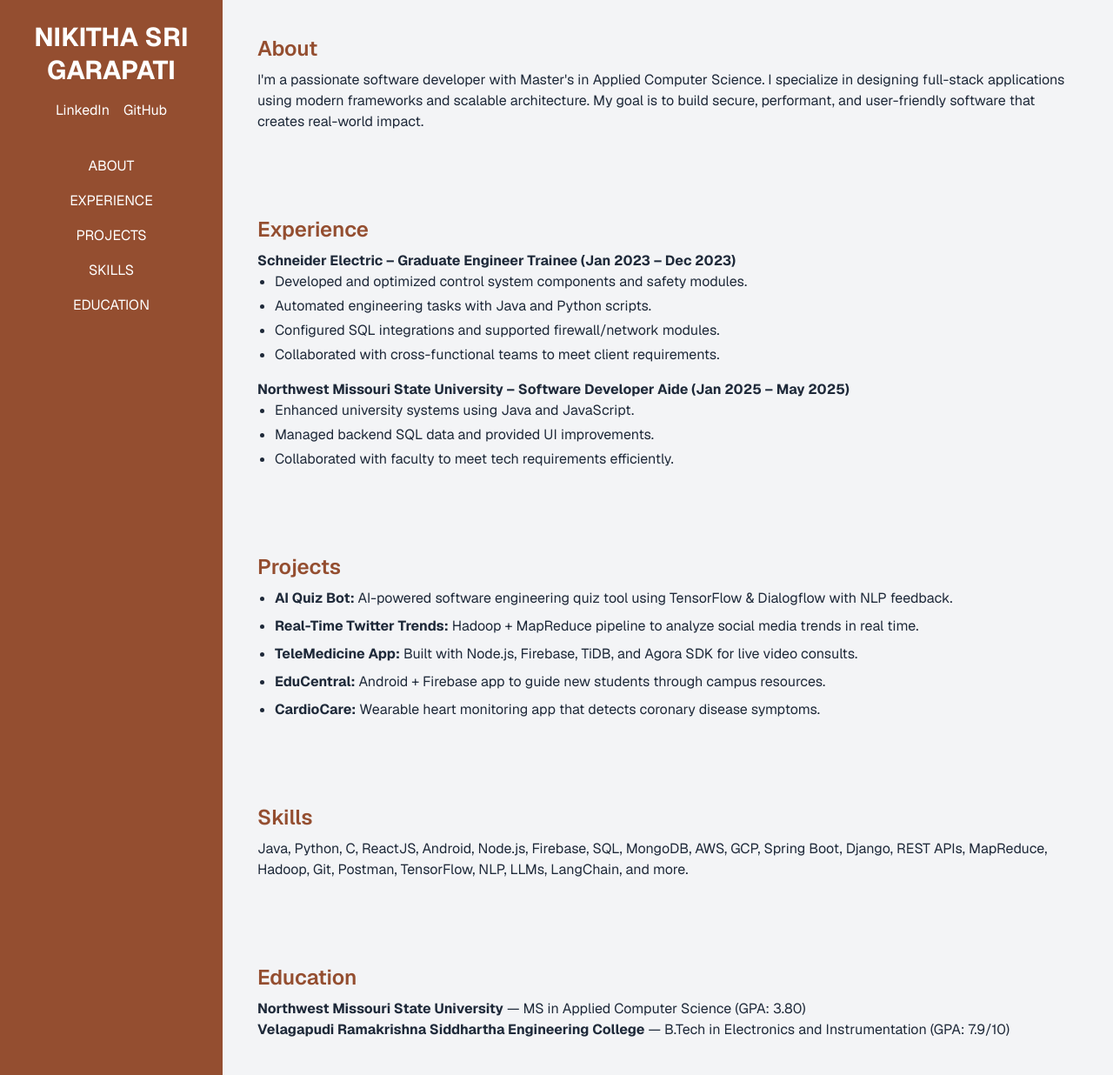
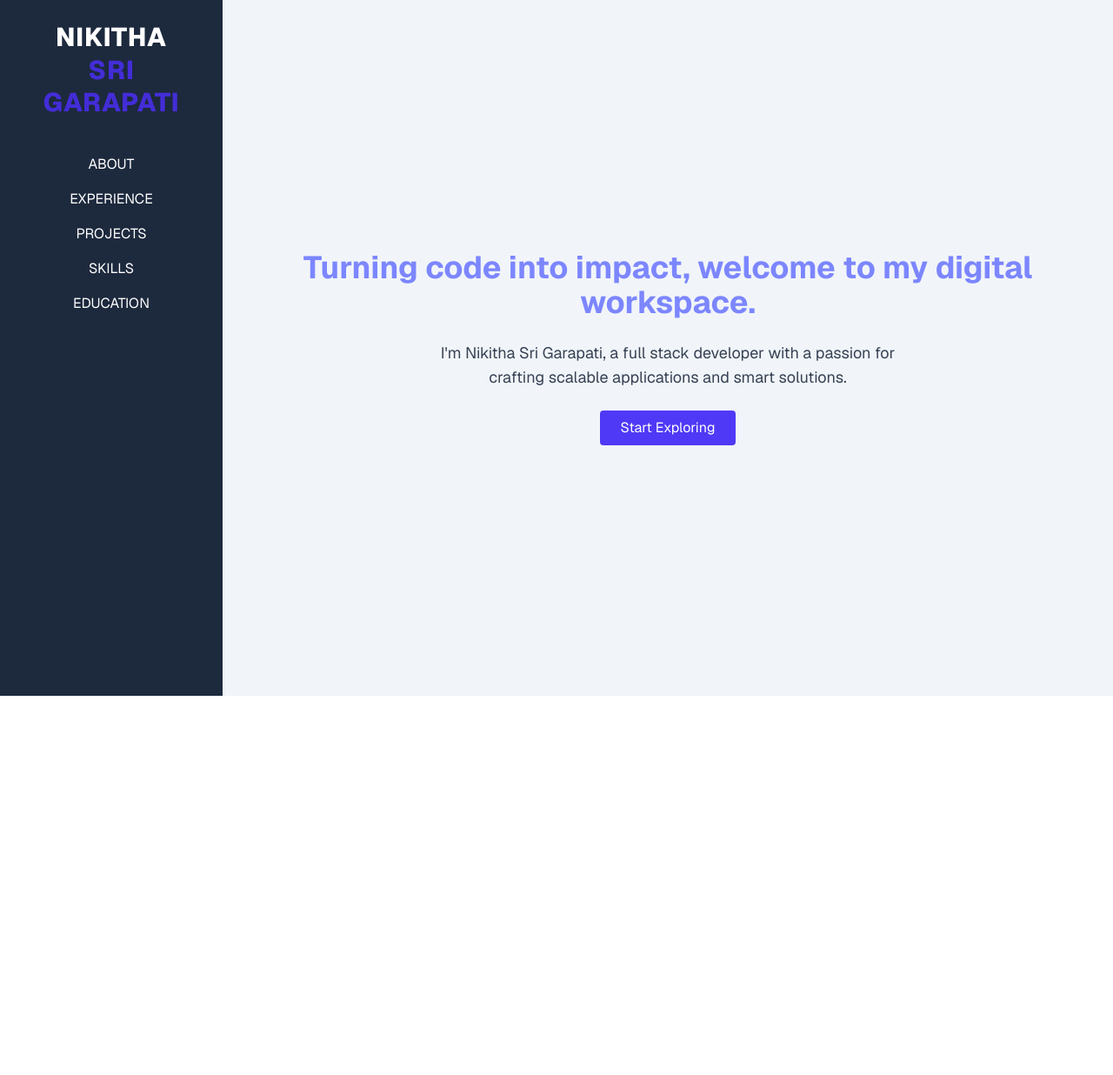
Before and after one commit to nikithasri-168/my-portfolio, a Next.js app: page / in a window 1280 px wide. Shown: the whole page at 87% size. After the commit the page ends 800 px from the top, so only its background shows below. Built offline with nearby package versions, Linux system fonts and the light colour scheme.

Commit message:
added welcome note

```diff
--- a/app/page.tsx
+++ b/app/page.tsx
@@ -12,25 +12,13 @@ const sections = [
 
 export default function Home() {
   return (
-    <main className="flex min-h-screen text-gray-800 font-sans bg-gray-100">
+    <main className="flex h-screen text-gray-800 font-sans bg-slate-100 overflow-hidden">
       {/* Sidebar */}
-      <aside className="bg-[#944E30] text-white w-64 min-h-screen p-6 sticky top-0 flex flex-col items-center">
-        <h1 className="text-3xl font-bold text-center leading-tight">
-          NIKITHA SRI GARAPATI <br />
+      <aside className="bg-slate-800 text-white w-64 min-h-screen p-6 sticky top-0 flex flex-col items-center">
+        <h1 className="text-3xl font-extrabold leading-tight tracking-wide text-center">
+          NIKITHA <br />
+          <span className="text-indigo-700">SRI GARAPATI</span>
         </h1>
-        <div className="mt-4 flex space-x-4">
-          <a
-          href="https://www.linkedin.com/in/nikithagarapati/"
-          target="_blank"
-          rel="noopener noreferrer"
-          className="hover:underline">LinkedIn</a>
-          <a
-          href="https://github.com/nikithasri-168"
-          target="_blank"
-          rel="noopener noreferrer"
-          className="hover:underline">GitHub</a>
-        </div>
-
         <nav className="mt-10 space-y-4 text-center">
           {sections.map((section) => (
             <a
@@ -44,38 +32,76 @@ export default function Home() {
         </nav>
       </aside>
 
-      {/* Content */}
-      <div className="flex-1 p-10 space-y-24 scroll-smooth">
+      {/* Main Content Area */}
+      <div className="flex-1 p-10 space-y-32 overflow-y-auto h-screen snap-y snap-mandatory scroll-smooth">
+        {/* Welcome Section */}
+        <section id="welcome" className="snap-start h-screen flex flex-col items-center justify-center text-center">
+          <h1 className="text-4xl font-bold text-indigo-400 mb-6">
+            Turning code into impact, welcome to my digital workspace.
+          </h1>
+          <p className="text-lg text-gray-700 max-w-xl">
+            I'm Nikitha Sri Garapati, a full stack developer with a passion for crafting scalable applications and smart solutions.
+          </p>
+          <a
+            href="#about"
+            className="mt-6 px-6 py-2 bg-indigo-600 text-white rounded hover:bg-indigo-700 transition"
+          >
+            Start Exploring
+          </a>
+        </section>
+
         {/* About */}
-        <section id="about" className="scroll-mt-24">
-          <h2 className="text-2xl font-semibold text-[#944E30] mb-2">About</h2>
-          <p>
-            I'm a passionate software developer with Master's in Applied Computer Science. I specialize in designing full-stack applications using modern frameworks and scalable architecture. My goal is to build secure, performant, and user-friendly software that creates real-world impact.
+        <section id="about" className="snap-start min-h-screen scroll-mt-24">
+          <h2 className="text-3xl font-bold text-indigo-400 mb-4">About</h2>
+          <p className="text-lg max-w-2xl">
+            I'm a passionate Full Stack Developer and graduate student in Applied Computer Science at Northwest Missouri State University. I specialize in building secure, scalable web and mobile applications using modern technologies like React, Node.js, and Spring Boot. My mission is to turn complex challenges into elegant technical solutions.
           </p>
+          <div className="mt-4 flex space-x-6 text-indigo-400 text-lg">
+            <a
+              href="https://www.linkedin.com/in/nikithagarapati/"
+              target="_blank"
+              rel="noopener noreferrer"
+              className="hover:underline"
+            >
+              LinkedIn
+            </a>
+            <a
+              href="https://github.com/nikithasri-168"
+              target="_blank"
+              rel="noopener noreferrer"
+              className="hover:underline"
+            >
+              GitHub
+            </a>
+          </div>
         </section>
 
         {/* Experience */}
-        <section id="experience" className="scroll-mt-24">
-          <h2 className="text-2xl font-semibold text-[#944E30] mb-2">Experience</h2>
-          <h3 className="font-bold">Schneider Electric – Graduate Engineer Trainee (Jan 2023 – Dec 2023)</h3>
+        <section id="experience" className="snap-start min-h-screen scroll-mt-24">
+          <h2 className="text-2xl font-semibold text-indigo-400 mb-2">Experience</h2>
+          <h3 className="font-bold">
+            Northwest Missouri State University – Software Developer Aide (Jan 2025 – May 2025)
+          </h3>
+          <ul className="list-disc pl-5 space-y-1">
+            <li>Enhanced university systems using Java and JavaScript.</li>
+            <li>Managed backend SQL data and provided UI improvements.</li>
+            <li>Collaborated with faculty to meet tech requirements efficiently.</li>
+          </ul>
+
+          <h3 className="font-bold">
+            Schneider Electric – Graduate Engineer Trainee (Jan 2023 – Dec 2023)
+          </h3>
           <ul className="list-disc pl-5 space-y-1 mb-4">
             <li>Developed and optimized control system components and safety modules.</li>
             <li>Automated engineering tasks with Java and Python scripts.</li>
             <li>Configured SQL integrations and supported firewall/network modules.</li>
             <li>Collaborated with cross-functional teams to meet client requirements.</li>
           </ul>
-
-          <h3 className="font-bold">Northwest Missouri State University – Software Developer Aide (Jan 2025 – May 2025)</h3>
-          <ul className="list-disc pl-5 space-y-1">
-            <li>Enhanced university systems using Java and JavaScript.</li>
-            <li>Managed backend SQL data and provided UI improvements.</li>
-            <li>Collaborated with faculty to meet tech requirements efficiently.</li>
-          </ul>
         </section>
 
         {/* Projects */}
-        <section id="projects" className="scroll-mt-24">
-          <h2 className="text-2xl font-semibold text-[#944E30] mb-2">Projects</h2>
+        <section id="projects" className="snap-start min-h-screen scroll-mt-24">
+          <h2 className="text-2xl font-semibold text-indigo-400 mb-2">Projects</h2>
           <ul className="list-disc pl-5 space-y-2">
             <li><strong>AI Quiz Bot:</strong> AI-powered software engineering quiz tool using TensorFlow & Dialogflow with NLP feedback.</li>
             <li><strong>Real-Time Twitter Trends:</strong> Hadoop + MapReduce pipeline to analyze social media trends in real time.</li>
@@ -86,18 +112,19 @@ export default function Home() {
         </section>
 
         {/* Skills */}
-        <section id="skills" className="scroll-mt-24">
-          <h2 className="text-2xl font-semibold text-[#944E30] mb-2">Skills</h2>
+        <section id="skills" className="snap-start min-h-screen scroll-mt-24">
+          <h2 className="text-2xl font-semibold text-indigo-400 mb-2">Skills</h2>
           <p>
-            Java, Python, C, ReactJS, Android, Node.js, Firebase, SQL, MongoDB, AWS, GCP, Spring Boot, Django, REST APIs, MapReduce, Hadoop, Git, Postman, TensorFlow, NLP, LLMs, LangChain, and more.
+            Java, Python, C, ReactJS, Android, Node.js, Firebase, SQL, MongoDB, AWS, GCP, Spring Boot, Django, REST APIs,
+            MapReduce, Hadoop, Git, Postman, TensorFlow, NLP, LLMs, LangChain, and more.
           </p>
         </section>
 
         {/* Education */}
-        <section id="education" className="scroll-mt-24">
-          <h2 className="text-2xl font-semibold text-[#944E30] mb-2">Education</h2>
+        <section id="education" className="snap-start min-h-screen scroll-mt-24">
+          <h2 className="text-2xl font-semibold text-indigo-400 mb-2">Education</h2>
           <p>
-            <strong>Northwest Missouri State University</strong> — MS in Applied Computer Science (GPA: 3.80) <br />
+            <strong>Northwest Missouri State University</strong> — MS in Applied Computer Science (GPA: 3.80/4)<br />
             <strong>Velagapudi Ramakrishna Siddhartha Engineering College</strong> — B.Tech in Electronics and Instrumentation (GPA: 7.9/10)
           </p>
         </section>
```
